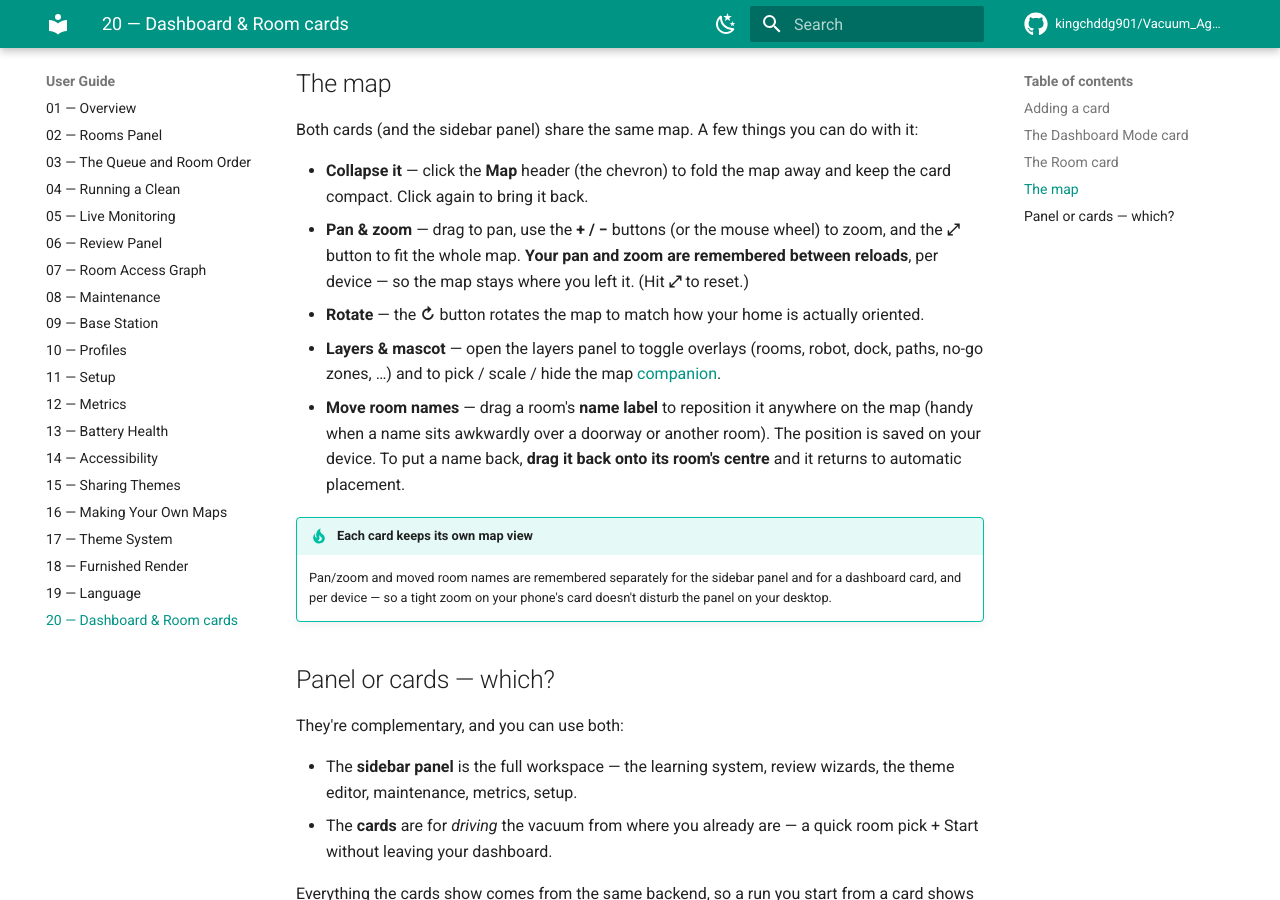
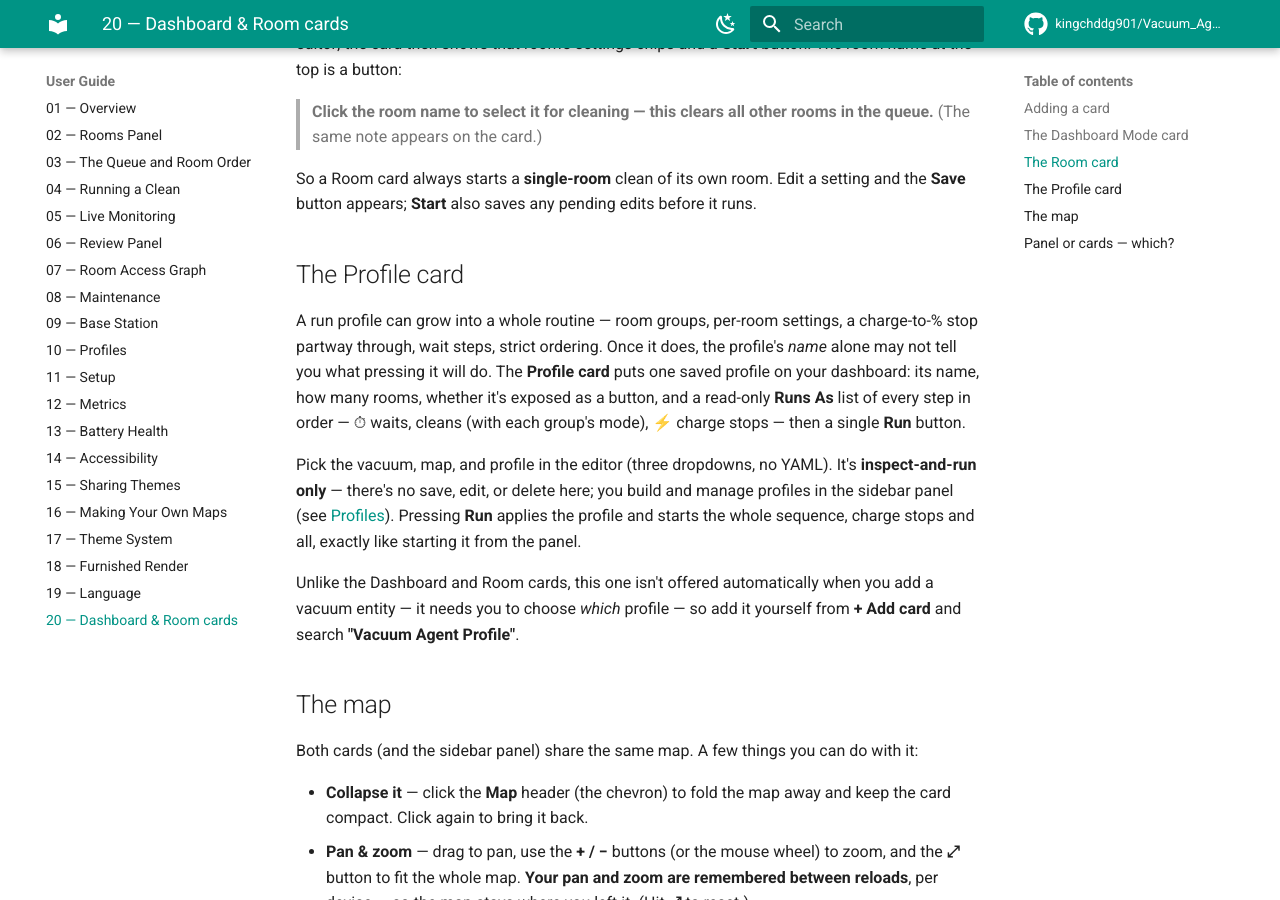
Before and after one commit to kingchddg901/Vacuum_Agent, an MkDocs documentation site: the page built from docs/user-guide/20-dashboard-and-room-cards.md, in a window 1280 px wide and 900 px high, scrolled down 2305 px. Built offline with MkDocs 1.6.1 and Material for MkDocs 9.7.7, drawn with Linux system fonts in a browser that asks for light colours; comment, search, counter and statistics services are not loaded; some of the changed text lies outside the part shown.

Commit message:
docs: document the profile card (user guide + dev references)
Not tied into the entity card-suggestion system (it needs a chosen
profile_id and can't know if a vacuum has any profiles), so document it
as a manually-added card instead.

- user-guide/20-dashboard-and-room-cards.md: third card + "Profile card"
  section + YAML + "add it yourself from + Add card".
- user-guide/10-profiles.md: cross-link from the "This run"/"Runs as" note.
- dev/frontend/card-topology-and-bundles.md + module-reference.md: third
  card row, bundle registrars, and the shared renderStepsManifest seam.

mkdocs build --strict green.

Co-Authored-By: Claude Opus 4.8 (1M context) <noreply@anthropic.com>

````diff
--- a/docs/user-guide/20-dashboard-and-room-cards.md
+++ b/docs/user-guide/20-dashboard-and-room-cards.md
@@ -2,7 +2,7 @@
 
 Most of this guide describes the **sidebar panel** — the full eufy-vacuum-command-center
 that the integration adds to your Home Assistant sidebar. But you don't have to leave your
-dashboard to control the vacuum. The integration also ships **two compact cards you drop
+dashboard to control the vacuum. The integration also ships **three compact cards you drop
 straight onto your own Lovelace dashboards**, next to your lights and thermostats:
 
 - **Vacuum Agent — Dashboard Mode** (`vacuum-agent-dashboard`) — a compact, multi-room
@@ -10,6 +10,8 @@ straight onto your own Lovelace dashboards**, next to your lights and thermostat
   map, and Start / Dock.
 - **Eufy Room Card** (`eufy-room-card`) — one card per room: that room's settings and a
   quick Start button.
+- **Vacuum Agent — Profile Card** (`vacuum-agent-profile-card`) — one card per saved run
+  profile: shows exactly what that routine will do (its step sequence) and a **Run** button.
 
 Both are served by the integration itself — there's **nothing to register**. No HACS
 frontend repository, no Lovelace *Resources* entry. Once the integration is installed the
@@ -18,8 +20,8 @@ cards are available everywhere, even on a dashboard that never opens the sidebar
 ## Adding a card
 
 In any dashboard, click **Edit dashboard → + Add card**, then search for **"Vacuum Agent"**
-(the dashboard card) or **"Eufy Room"** (the room card). Each card has a visual editor —
-no YAML required.
+(the dashboard card), **"Eufy Room"** (the room card), or **"Vacuum Agent Profile"** (the
+profile card). Each card has a visual editor — no YAML required.
 
 Prefer YAML? The minimal configs are:
 
@@ -34,6 +36,14 @@ vacuum_entity_id: vacuum.alfred   # required — which vacuum this card controls
 type: custom:eufy-room-card
 vacuum_entity_id: vacuum.alfred   # required
 room_id: 5                        # required — which room (pick it in the editor)
+```
+
+```yaml
+# Single-profile "inspect & run" card
+type: custom:vacuum-agent-profile-card
+vacuum_entity_id: vacuum.alfred   # required
+map_id: "6"                       # required — which map the profile belongs to
+profile_id: rp_20260709T065541    # required — pick it in the editor
 ```
 
 ## The Dashboard Mode card
@@ -92,6 +102,24 @@ name at the top is a button:
 So a Room card always starts a **single-room** clean of its own room. Edit a setting and the
 **Save** button appears; **Start** also saves any pending edits before it runs.
 
+## The Profile card
+
+A run profile can grow into a whole routine — room groups, per-room settings, a charge-to-%
+stop partway through, wait steps, strict ordering. Once it does, the profile's *name* alone
+may not tell you what pressing it will do. The **Profile card** puts one saved profile on your
+dashboard: its name, how many rooms, whether it's exposed as a button, and a read-only **Runs
+As** list of every step in order — ⏱ waits, cleans (with each group's mode), ⚡ charge stops —
+then a single **Run** button.
+
+Pick the vacuum, map, and profile in the editor (three dropdowns, no YAML). It's
+**inspect-and-run only** — there's no save, edit, or delete here; you build and manage profiles
+in the sidebar panel (see [Profiles](10-profiles.md)). Pressing **Run** applies the profile and
+starts the whole sequence, charge stops and all, exactly like starting it from the panel.
+
+Unlike the Dashboard and Room cards, this one isn't offered automatically when you add a vacuum
+entity — it needs you to choose *which* profile — so add it yourself from **+ Add card** and
+search **"Vacuum Agent Profile"**.
+
 ## The map
 
 Both cards (and the sidebar panel) share the same map. A few things you can do with it:
````
Also changed, not shown: docs/dev/frontend/card-topology-and-bundles.md (+6 -5 lines), docs/dev/frontend/module-reference.md (+5 -4 lines), docs/user-guide/10-profiles.md (+1 -1 lines).
